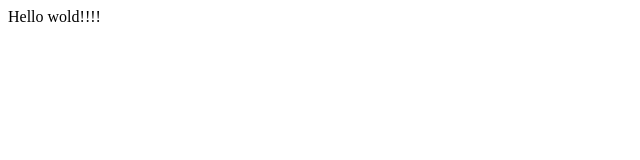
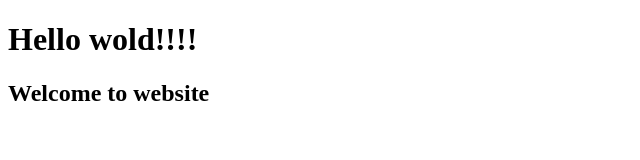
Before and after one commit to beemnipon56/testgit, a plain HTML site: page index.html in a window 1280 px wide. Shown: the whole page, without its empty margins (0-640 px from the left). Drawn offline with Linux system fonts and the light colour scheme.

Commit message:
update h2

```diff
--- a/index.html
+++ b/index.html
@@ -3,4 +3,7 @@
 <head>
 	<title>Test for GITHUB MINI COURSE</title>
 </head>
-<body>Hello wold!!!!</body>
+<body>
+	<h1>Hello wold!!!!</h1>
+	<h2>Welcome to website</h2>
+</body>
```
